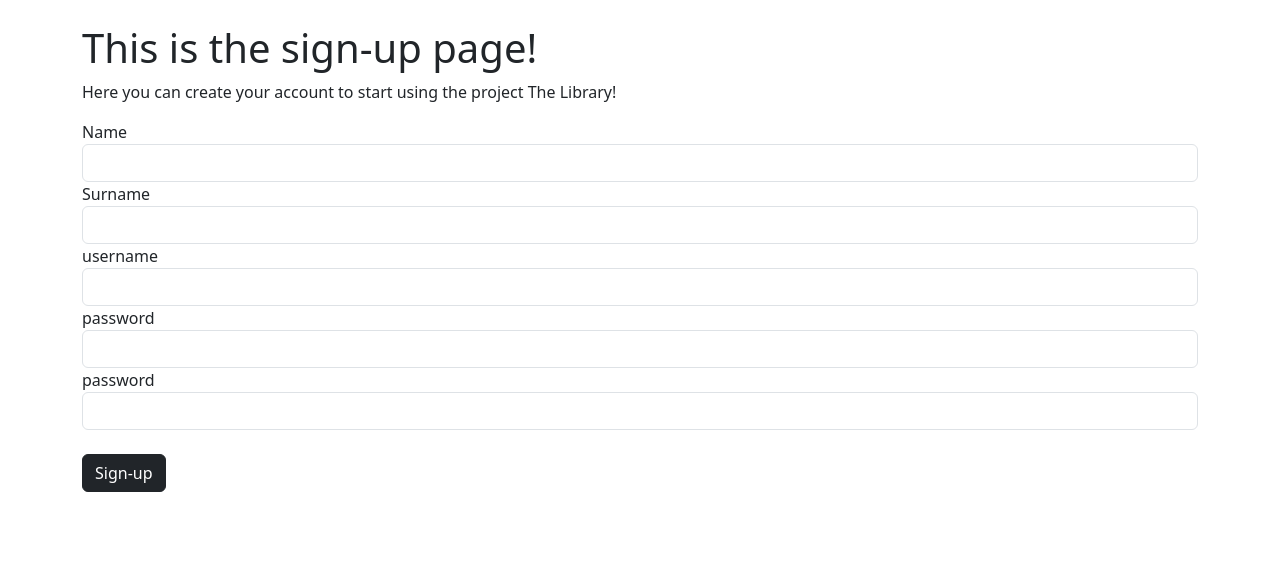
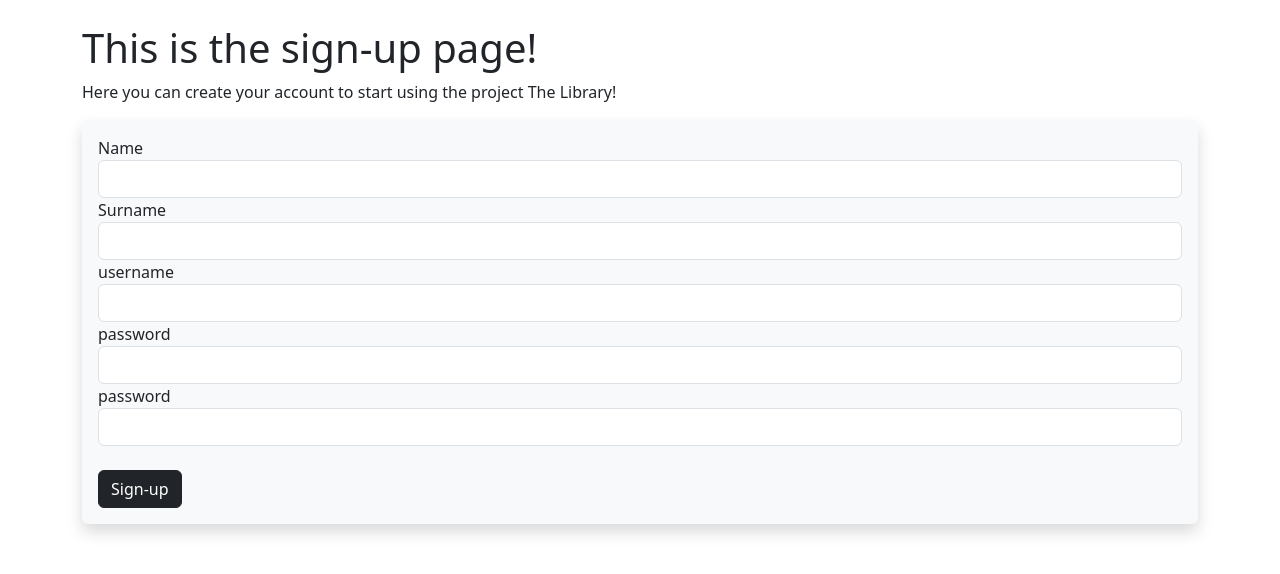
Before and after one commit to AndrewMelnykov/TheLibrary, a Flask app: page /signup in a window 1280 px wide. Shown: the part 56-630 px from the top of the page. Run offline with Flask 2, Linux system fonts and the light colour scheme.

Commit message:
minor changes

```diff
--- a/models/db_models.py
+++ b/models/db_models.py
@@ -1,4 +1,3 @@
-from flask_sqlalchemy import SQLAlchemy
 from datetime import datetime
 from main import db
 
--- a/templates/login.html
+++ b/templates/login.html
@@ -16,6 +16,7 @@
 
 {% endfor %}
 {% else %}
+<div class="shadow p-3 mb-5 bg-body-tertiary rounded">
 <form method="POST">
     {{login_form.hidden_tag()}}
     {{login_form.username.label}}
@@ -27,6 +28,7 @@
     <br>
     {{login_form.submitbutton(class="btn btn-dark")}}
 </form>
+</div>
 {% endif %}
 {% if all_users != 0 %}
 <h1>Users in db</h1>
--- a/templates/signup.html
+++ b/templates/signup.html
@@ -4,6 +4,7 @@
 <br>
 <h1>This is the sign-up page!</h1>
 <p>Here you can create your account to start using the project The Library!</p>
+<div class="shadow p-3 mb-5 bg-body-tertiary rounded">
 <form method="POST">
     {{signup_form.hidden_tag()}}
     {{signup_form.name.label}}
@@ -19,5 +20,5 @@
     <br>
     {{signup_form.submitbutton(class="btn btn-dark")}}
 </form>
-
+</div>
 {% endblock %}
```
